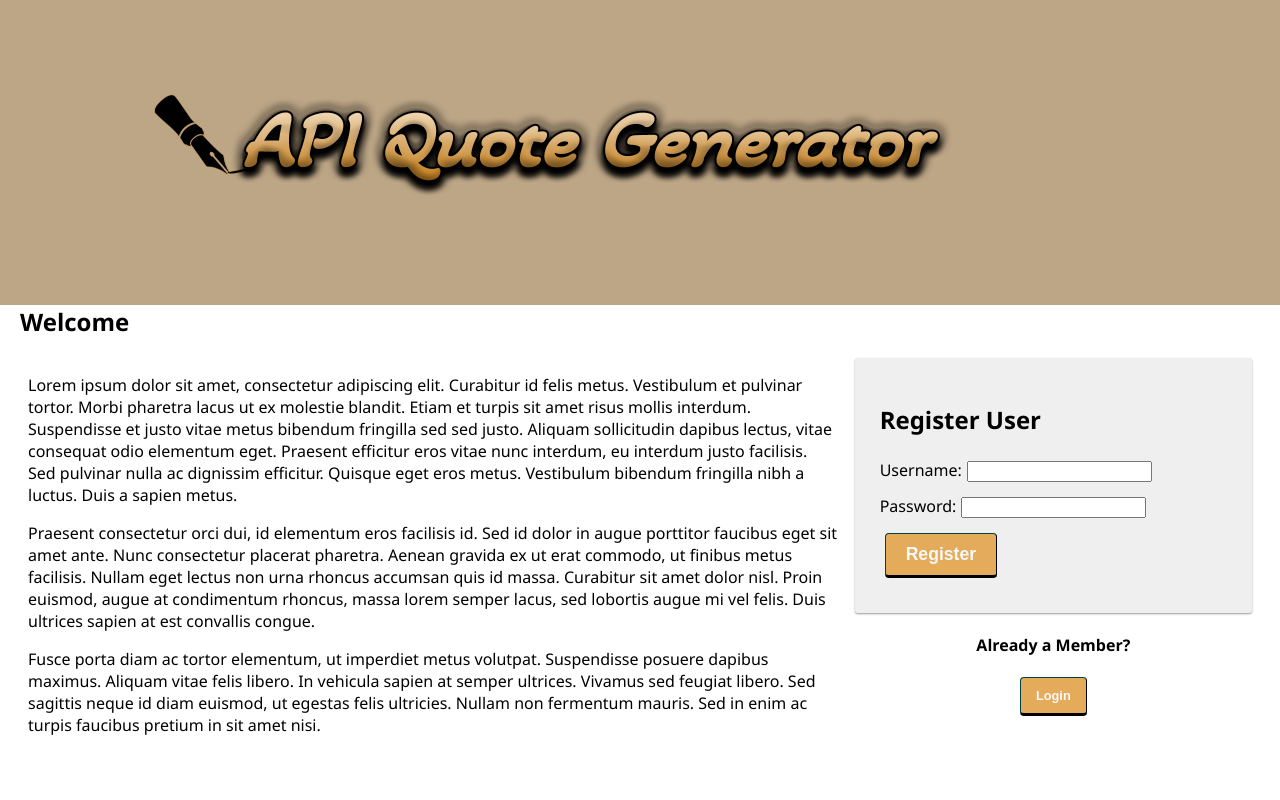
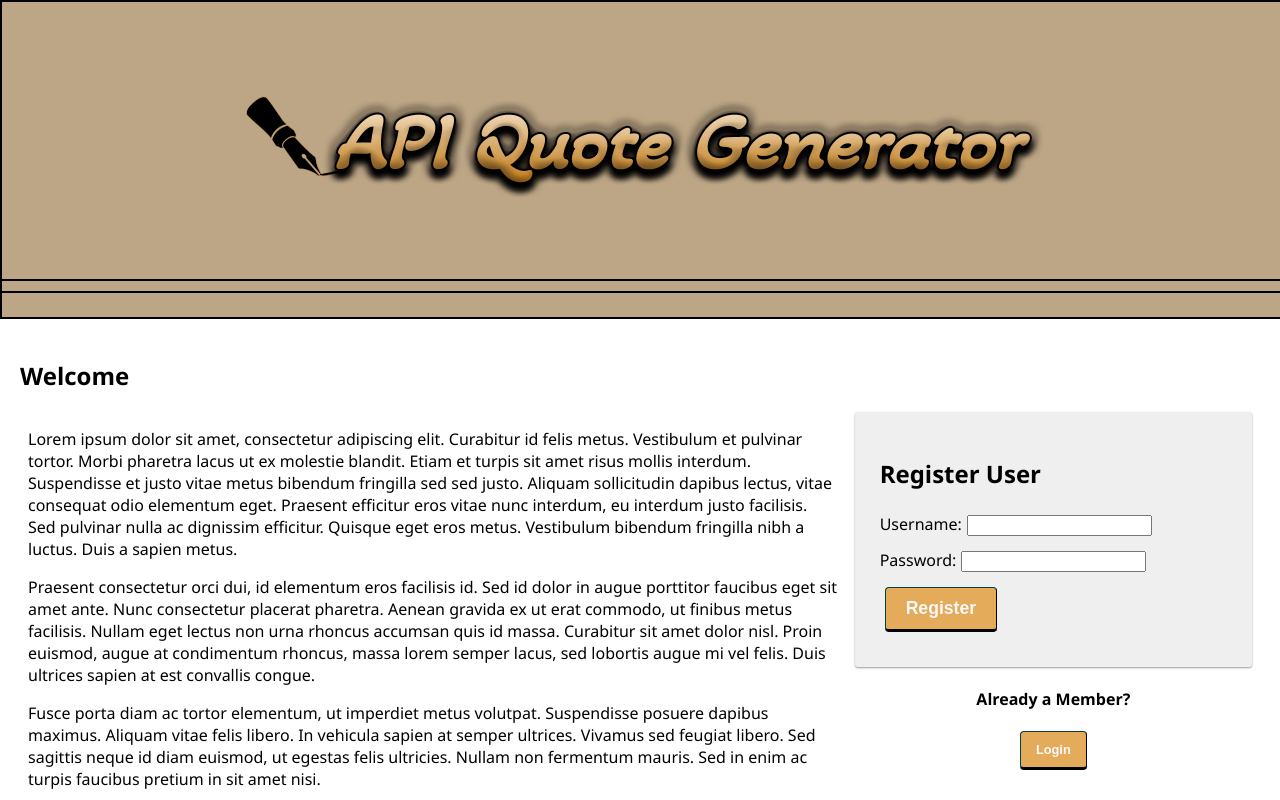
Before and after one commit to LevieTech/api-quote-generator, a React (Create React App) app: page /quotes#/home in a window 1280 px wide. Shown: the top 800 px of the page. Built offline with nearby package versions, Linux system fonts and the light colour scheme; no server answers.

Commit message:
Minor edits to nav styling and links

```diff
--- a/src/components/Nav/Nav.css
+++ b/src/components/Nav/Nav.css
@@ -8,15 +8,24 @@
   outline-style:inset;
 } */
 
+/*TODO tried to make a background image work with
+the header but it wasn't lining up right.. might revisit*/
 .nav {
   /* flex box layout */
   display: flex;
-  justify-content: space-between;
+  justify-content: space-around;
   align-items: center;
-  margin-bottom: -70px;
+  margin-bottom: -40px;
+  padding-bottom: 10px;
+  /* background-image: url(/src/Images/texturedpaper.png);
+  background-position-x: -100px;
+  background-position-y: -100px;
+  background-repeat:no-repeat; */
+  border-color: black;
+  border-style: solid;
+  border-width: 2px;
   background-color: #bda686;
-  overflow: hidden;
-  width: auto;
+  width: 100%;
 }
 
 .nav a {
@@ -26,7 +35,7 @@
 .navLink {
   display: flex;
   flex-direction: row;
-  justify-content: space-evenly;
+  justify-content: space-around;
   font-weight: bold;
   color: black;
   background-color: #bda686;
@@ -43,7 +52,6 @@
   outline: 0;
 }
 
-/*TODO Need to work on this later, gotta split some divs up. -LS
-/* .navLink:hover {
-  background-color: #008183;
-} */
+.navLink:hover {
+  background-color: #eacca2;
+}
--- a/src/components/Nav/Nav.jsx
+++ b/src/components/Nav/Nav.jsx
@@ -17,7 +17,7 @@ function Nav() {
           </div>
       </center>
 
-      <div className="navLink">
+          <div className="nav">
             {/* If no user is logged in, show these links */}
             {user.id === null &&
               // If there's no user, show login/registration links
@@ -30,25 +30,16 @@ function Nav() {
             {/* If a user is logged in, show these links */}
             {user.id && (
               <>
-            <Link className="navLink" to="/user">
-              Home
-            </Link>
-
-            <Link className="navLink" to="/quotes">Quotes</Link>
-            <Link className="navLink" to="/favoritequotes">
-  Favorite Quotes
-</Link>
-
-
-
-            <Link className="navLink" to="/info">
-              Info Page
-            </Link>
+                <Link className="navLink" to="/user"> Home </Link>
+                <Link className="navLink" to="/quotes"> Search </Link>
+                <Link className="navLink" to="/favoritequotes"> Favorites </Link>
+                <Link className="navLink" to="/info"> About </Link>
 
                 <LogOutButton className="navLink" />
               </>
             )}
           </div>
+          <br/> <br/> <br/>
         </>
         );
 }
```
Lines whose indentation alone changed are shown as unchanged.
